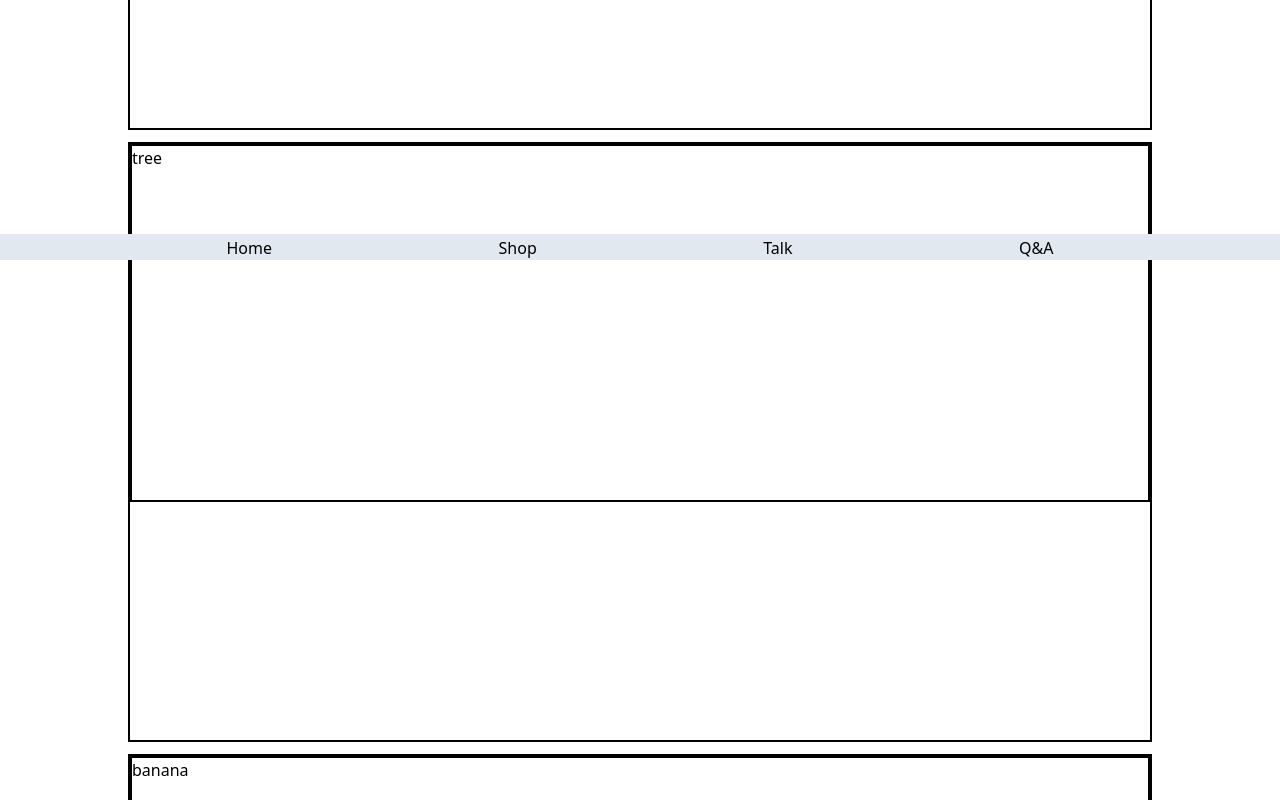
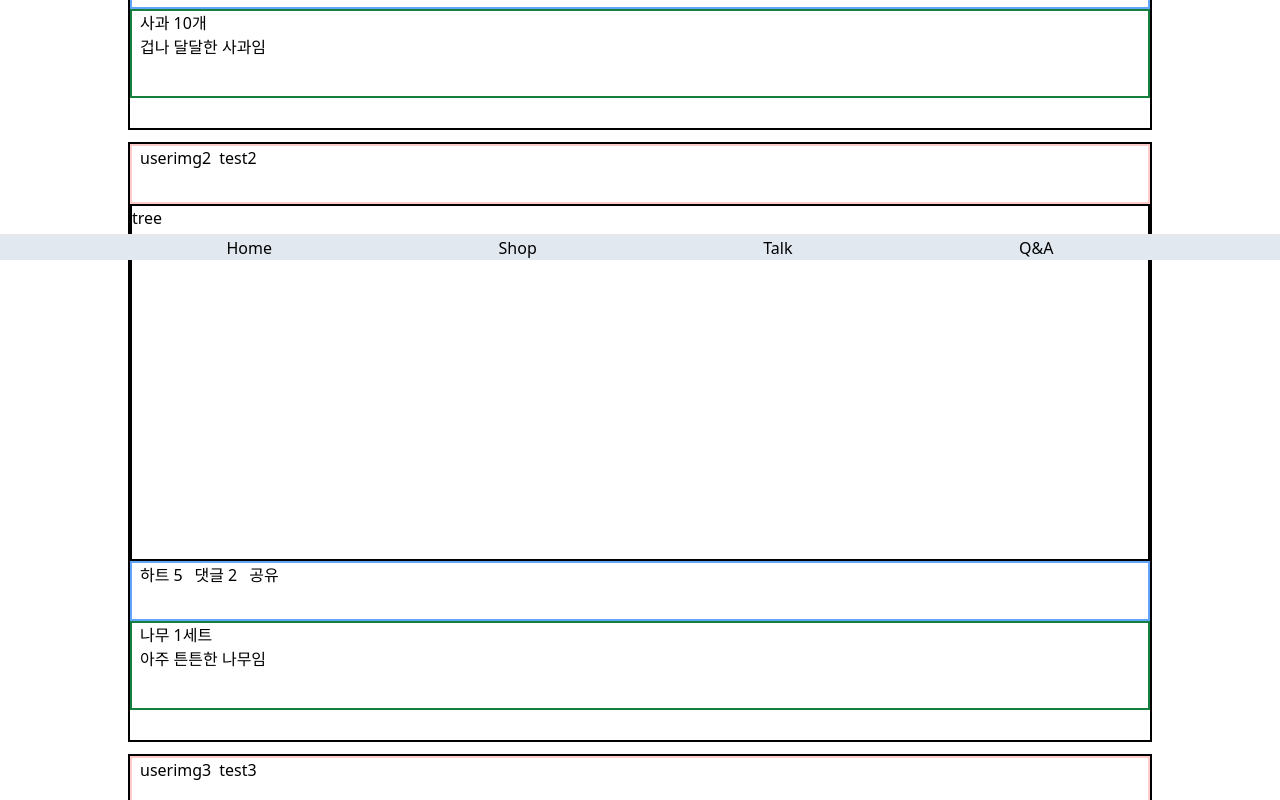
Before and after one commit to chococake22/SPM, a Next.js app in the folder web/: page / in a window 1280 px wide. Shown: the part 540-1340 px from the top of the page. Built offline with nearby package versions, Linux system fonts and the light colour scheme.

Commit message:
item component 윤곽

```diff
--- a/web/src/app/page.tsx
+++ b/web/src/app/page.tsx
@@ -1,12 +1,36 @@
 
-import ItemBox from '../components/ItemBox';
+import ItemBox from '../components/Item/ItemBox';
 
 const Home = () => {
 
   const data = [
-    { item: 'apple', userId: 'test1' },
-    { item: 'tree', userId: 'test2' },
-    { item: 'banana', userId: 'test3' },
+    {
+      imageInfo: 'apple',
+      userId: 'test1',
+      profileImg: 'userimg1',
+      heartCnt: '12',
+      commentCnt: '3',
+      itemName: '사과 10개',
+      description: '겁나 달달한 사과임',
+    },
+    {
+      imageInfo: 'tree',
+      userId: 'test2',
+      profileImg: 'userimg2',
+      heartCnt: '5',
+      commentCnt: '2',
+      itemName: '나무 1세트',
+      description: '아주 튼튼한 나무임',
+    },
+    {
+      imageInfo: 'banana',
+      userId: 'test3',
+      profileImg: 'userimg3',
+      heartCnt: '7',
+      commentCnt: '1',
+      itemName: '바나나 한송이',
+      description: '달달하고 맛남',
+    },
   ];
 
   return (
--- /dev/null
+++ b/web/src/components/Item/ItemBox.tsx
@@ -0,0 +1,41 @@
+import ItemPhoto from './ItemPhoto';
+import ItemUserProfile from './ItemUserProfile';
+import ItemValues from './ItemValues';
+import ItemDescription from './ItemDescription';
+
+interface Entry {
+  imageInfo: string;
+  userId: string;
+  profileImg: string;
+  heartCnt: string;
+  commentCnt: string;
+  itemName: string;
+  description: string;
+}
+
+interface ItemBoxProps {
+  entry: Entry;
+}
+
+const itemBox: React.FC<ItemBoxProps> = ({ entry }) => {
+  return (
+    <div className="pt-3">
+      <div className="flex justify-center w-full h-full">
+        <div className="w-[80%] h-[600px] border-2 border-black">
+          <ItemUserProfile
+            userId={entry.userId}
+            profileImg={entry.profileImg}
+          />
+          <ItemPhoto imageInfo={entry.imageInfo} />
+          <ItemValues heartCnt={entry.heartCnt} commentCnt={entry.commentCnt} />
+          <ItemDescription
+            itemName={entry.itemName}
+            description={entry.description}
+          />
+        </div>
+      </div>
+    </div>
+  );
+};
+
+export default itemBox;
--- /dev/null
+++ b/web/src/components/Item/ItemDescription.tsx
@@ -0,0 +1,18 @@
+interface itemDescriptionProps {
+  itemName: string;
+  description: string;
+}
+
+const itemDescription: React.FC<itemDescriptionProps> = ({
+  itemName,
+  description,
+}) => {
+  return (
+    <div className="w-full h-[15%] border-2 border-green-700">
+      <span className="ml-2">{itemName}</span>
+      <p className="ml-2">{description}</p>
+    </div>
+  );
+};
+
+export default itemDescription;
--- /dev/null
+++ b/web/src/components/Item/ItemPhoto.tsx
@@ -0,0 +1,11 @@
+interface ItemPhotoProps {
+  imageInfo: string;
+}
+
+const itemPhoto: React.FC<ItemPhotoProps> = ({ imageInfo }) => {
+  return (
+    <div className="w-full h-[60%] border-2 border-black">{imageInfo}</div>
+  );
+};
+
+export default itemPhoto;
--- /dev/null
+++ b/web/src/components/Item/ItemUserProfile.tsx
@@ -0,0 +1,17 @@
+interface ItemUserProfileProps {
+  profileImg: string;
+  userId: string;
+}
+
+const itemUserProfile: React.FC<ItemUserProfileProps> = ({ profileImg, userId }) => {
+  return (
+    <div className="w-full h-[10%] border-2 border-red-200">
+      <div className="ml-2">
+        {profileImg}
+        <span className="ml-2">{userId}</span>
+      </div>
+    </div>
+  );
+};
+
+export default itemUserProfile;
--- /dev/null
+++ b/web/src/components/Item/ItemValues.tsx
@@ -0,0 +1,20 @@
+interface itemValuesProps {
+  heartCnt: string;
+  commentCnt: string;
+}
+
+const itemValues: React.FC<itemValuesProps> = ({ heartCnt, commentCnt }) => {
+  return (
+    <div className="w-full h-[10%] border-2 border-blue-400">
+      <div className="ml-2">
+        <span>하트</span>
+        <span className="ml-1">{heartCnt}</span>
+        <span className="ml-3">댓글</span>
+        <span className="ml-1">{commentCnt}</span>
+        <span className="ml-3">공유</span>
+      </div>
+    </div>
+  );
+};
+
+export default itemValues;
```
